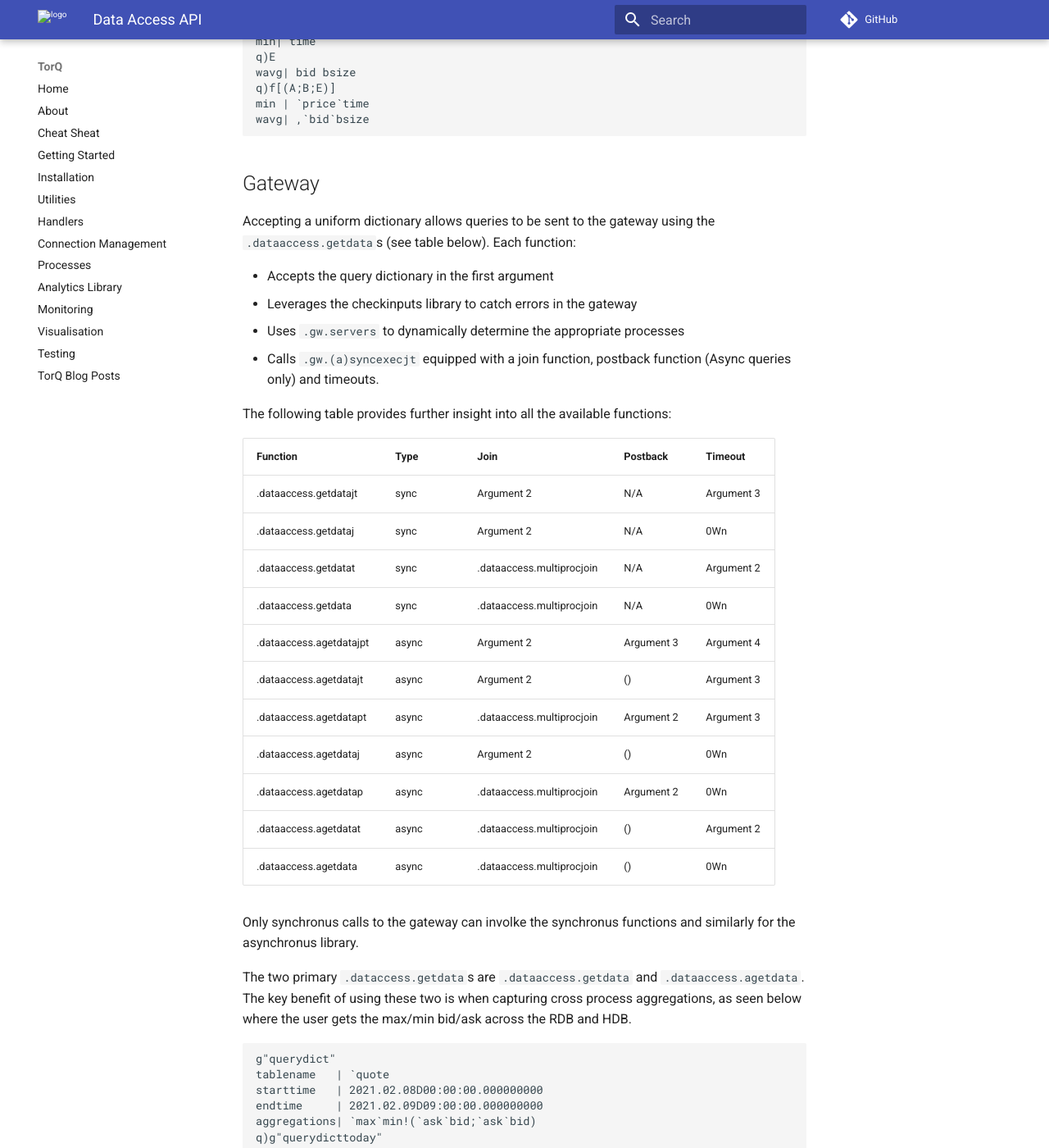
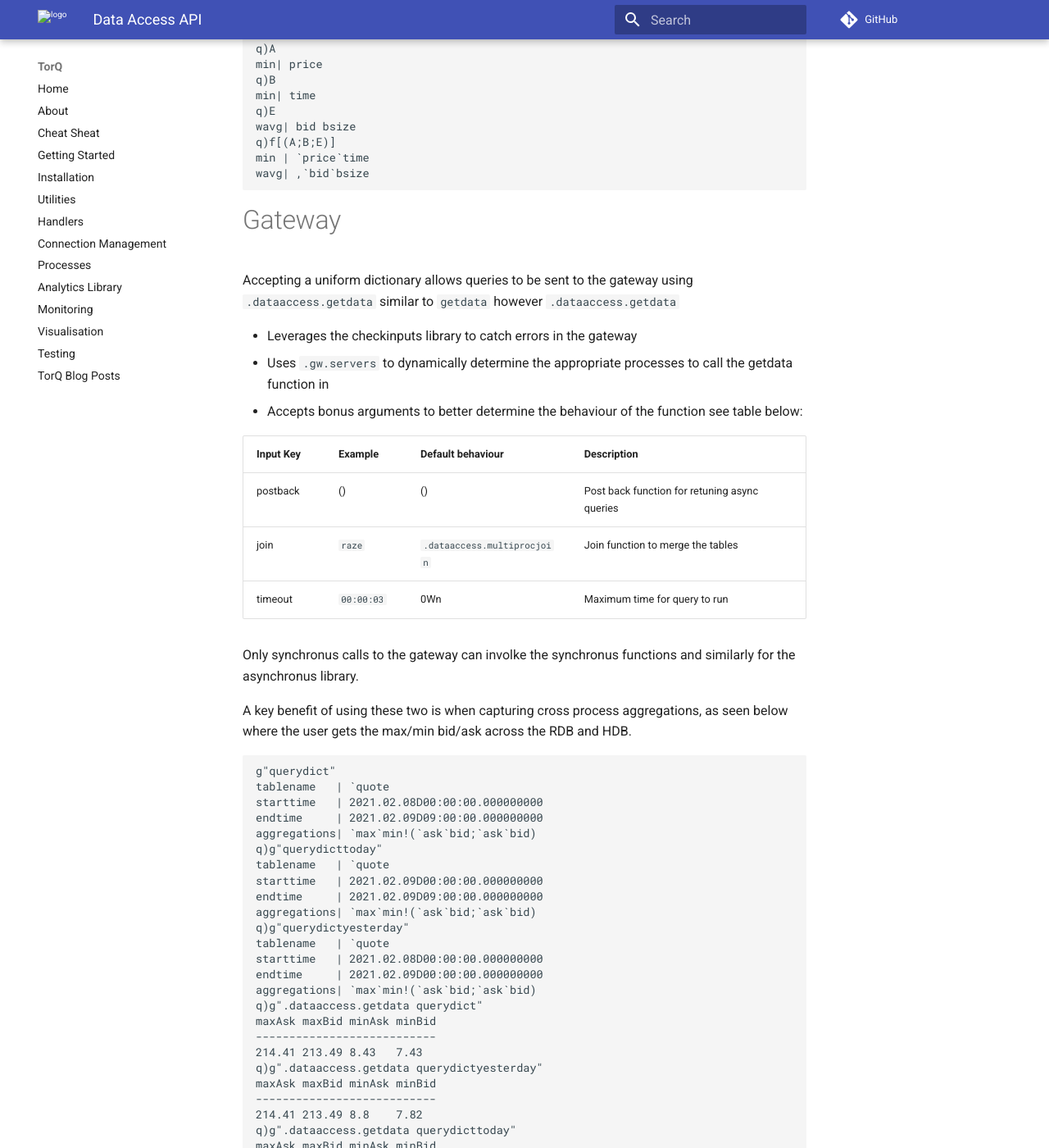
Before and after one commit to DataIntellectTech/TorQ, an MkDocs documentation site: the page built from docs/dataaccess.md, in a window 1280 px wide and 1400 px high, scrolled down 6129 px. Shown: the whole window at 82% size. Built offline with MkDocs 1.6.1 and Material for MkDocs 9.7.7, drawn with Linux system fonts in a browser that asks for light colours; comment, search, counter and statistics services are not loaded; old or Windows-style settings are respelled for this version of MkDocs; some of the changed text lies outside the part shown.

Commit message:
Update dataaccess.md

````diff
--- a/docs/dataaccess.md
+++ b/docs/dataaccess.md
@@ -118,7 +118,8 @@ The following table lists getdata's accepted arguments:
 |freeformcolumn|No       |"time, sym,mid\:0.5\*bid+ask"                                                             |aggregations                 |select clause in string format
 |ordering      |No       |enlist(\`desc\`bidprice)                                                                  |                             |list ordering results ascending or descending by column
 |renamecolumn  |No       | \`old1\`old2\`old3!\`new1\`new2\`new3                                                    |                             | Either a dictionary of old!new or list of column names
-|postback|No|{flip x}| |Post-processing of the data|
+|postprocessing|No|{flip x}| |Post-processing of the data|
+|queryoptimisation|No|0b| | Determines whether the query optimiser should be turned on/off|
 
 \* Invalid pairs are two dictionary keys not allowed to be defined simultaneously, this is done to prevent unexpected behaviour, such as `select price,mprice:max price from trade`. If an invalid key pair is desired the user should convert all inputs to the q-SQL version.
 
@@ -190,34 +191,25 @@ min | `price`time
 wavg| ,`bid`bsize
 ```
 
-## Gateway
+# Gateway
 
-Accepting a uniform dictionary allows queries to be sent to the gateway using the `.dataaccess.getdata`s (see table below). Each function:
+Accepting a uniform dictionary allows queries to be sent to the gateway using `.dataaccess.getdata` similar to `getdata` however `.dataaccess.getdata`
 
-- Accepts the query dictionary in the first argument
 - Leverages the checkinputs library to catch errors in the gateway
-- Uses `.gw.servers` to dynamically determine the appropriate processes
-- Calls `.gw.(a)syncexecjt` equipped with a join function, postback function (Async queries only) and timeouts.
+- Uses `.gw.servers` to dynamically determine the appropriate processes to call the getdata function in
+- Accepts bonus arguments to better determine the behaviour of the function see table below:
 
-The following table provides further insight into all the available functions:
+|Input Key|Example        |Default behaviour           |Description                                   |
+|---------|---------------|----------------------------|----------------------------------------------|
+|postback |()             |()                          |Post back function for retuning async queries |
+|join     |`raze`         |`.dataaccess.multiprocjoin` |Join function to merge the tables             |
+|timeout  |`00:00:03`     |0Wn                         |Maximum time for query to run                 |
 
-|Function               |Type |Join                     |Postback  |Timeout   |
-|-----------------------|-----|-------------------------|----------|----------|
-|.dataaccess.getdatajt  |sync |Argument 2               |N/A       |Argument 3|
-|.dataaccess.getdataj   |sync |Argument 2               |N/A       |0Wn       |
-|.dataaccess.getdatat   |sync |.dataaccess.multiprocjoin|N/A       |Argument 2|
-|.dataaccess.getdata    |sync |.dataaccess.multiprocjoin|N/A       |0Wn       |
-|.dataaccess.agetdatajpt|async|Argument 2               |Argument 3|Argument 4|
-|.dataaccess.agetdatajt |async|Argument 2               |()        |Argument 3|
-|.dataaccess.agetdatapt |async|.dataaccess.multiprocjoin|Argument 2|Argument 3|
-|.dataaccess.agetdataj  |async|Argument 2               |()        |0Wn       |
-|.dataaccess.agetdatap  |async|.dataaccess.multiprocjoin|Argument 2|0Wn       |
-|.dataaccess.agetdatat  |async|.dataaccess.multiprocjoin|()        |Argument 2|
-|.dataaccess.agetdata   |async|.dataaccess.multiprocjoin|()        |0Wn       |
+
 
 Only synchronus calls to the gateway can involke the synchronus functions and similarly for the asynchronus library.
 
-The two primary `.dataccess.getdata`s are `.dataaccess.getdata` and `.dataaccess.agetdata`. The key benefit of using these two is when capturing cross process aggregations, as seen below where the user gets the max/min bid/ask across the RDB and HDB.
+A key benefit of using these two is when capturing cross process aggregations, as seen below where the user gets the max/min bid/ask across the RDB and HDB.
 
 ```
 g"querydict"
@@ -352,7 +344,7 @@ Error|Function|Library|
 
 ## Automatic Query Optimisation
 
-The queries are automatically optimised using `.queryorder.orderquery` this function is designed to improve the performance of certain queries. It does this by prioritising filters against the attribute columns defined in `tableproperties.csv`.
+The queries are automatically optimised using `.queryorder.orderquery` this function is designed to improve the performance of certain queries. It does this by prioritising filters against the attribute columns defined in `tableproperties.csv`. It is default on however can be toggled off by setting the value of ``` `queryoptimisation``` in the input dictionary to `0b`.
 
 # Further Development
 
````
